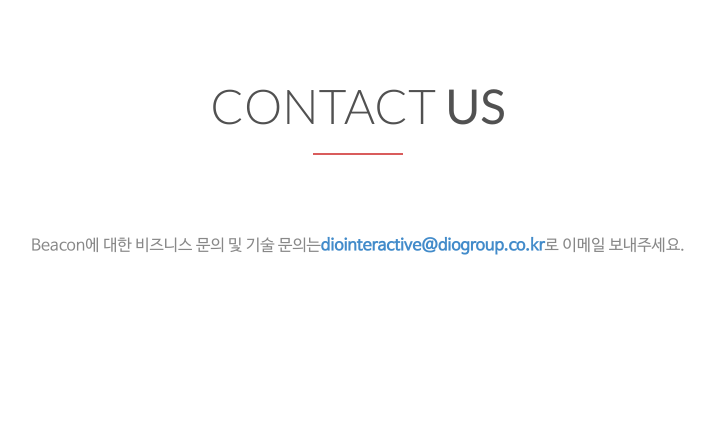
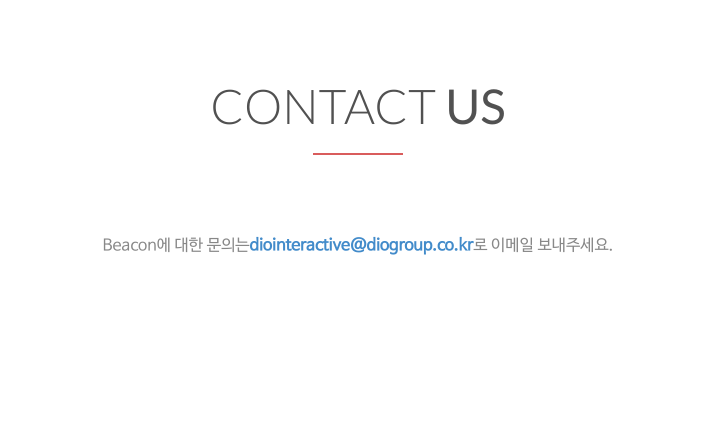
Before and after one commit to diointeractive/beacon.diointeractive.co.kr, a plain HTML site: page index.html in a window 1280 px wide. Shown: the part 6586-7011 px from the top of the page, without its empty margins (282-997 px from the left). Drawn offline with Linux system fonts and the light colour scheme; some packages are replaced by stand-ins of ours; files whose address does not match are found by name.

Commit message:
Update index.html
text 수정

```diff
--- a/index.html
+++ b/index.html
@@ -584,7 +584,7 @@
         <br>
         <br>
         <br>
-        <p>Beacon에 대한 비즈니스 문의 및 기술 문의는<a href="mailto:diointeractive@diogroup.co.kr"><strong>diointeractive@diogroup.co.kr</strong></a>로 이메일 보내주세요. </p>
+        <p>Beacon에 대한 문의는<a href="mailto:diointeractive@diogroup.co.kr"><strong>diointeractive@diogroup.co.kr</strong></a>로 이메일 보내주세요. </p>
       </div>
     </div>
   </section>
```
